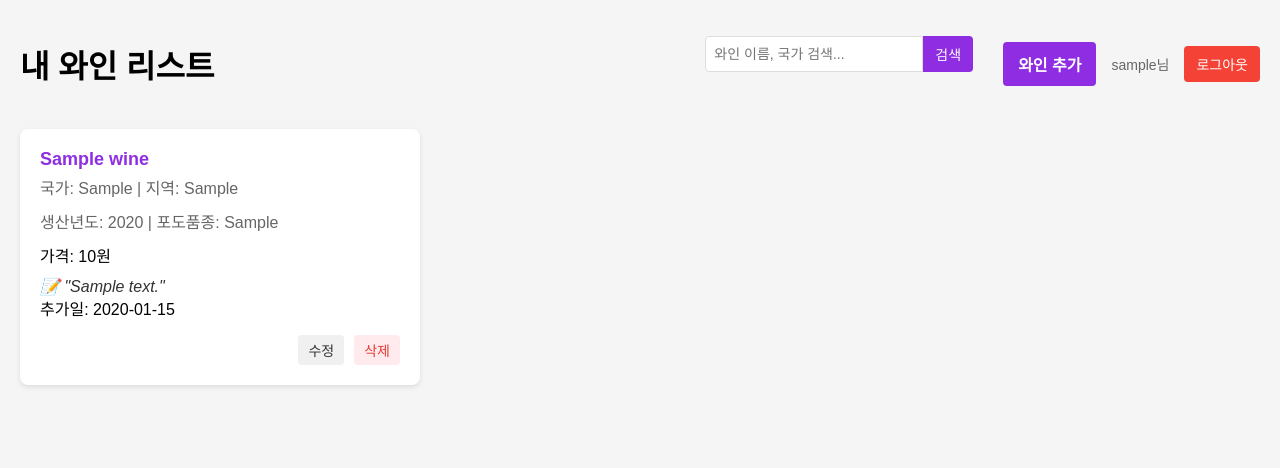
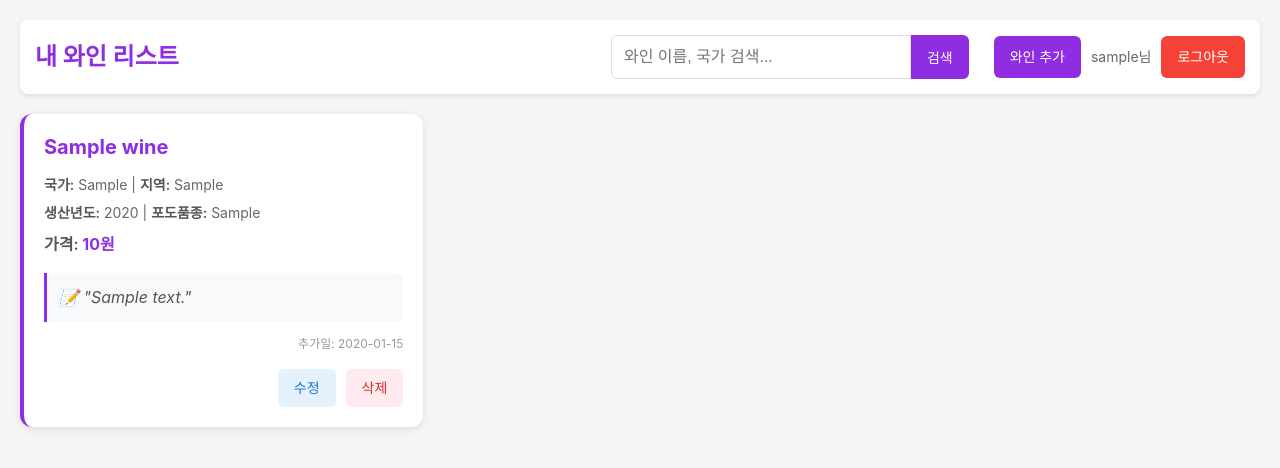
Before and after one commit to april2901/wine_project, a Flask app: page / in a window 1280 px wide. Shown: the top 468 px of the page. Run offline with Flask 3, Linux system fonts and the light colour scheme; the visitor is signed in with stand-in values (Sample User, id 1); tables that the repository leaves empty hold one stand-in row (values such as "Sample post").

Commit message:
css 전면 수정,여러환경

```diff
--- a/static/css/style.css
+++ b/static/css/style.css
@@ -1,101 +1,250 @@
-/* General Styles */
-body {
-    font-family: Arial, sans-serif;
-    margin: 0;
-    padding: 20px;
-    background-color: #f5f5f5;
+/* ===== RESET & BASE STYLES ===== */
+* {
+    box-sizing: border-box;
 }
 
-/* Header Styles */
+body {
+    font-family: -apple-system, BlinkMacSystemFont, 'Segoe UI', Roboto, Arial, sans-serif;
+    margin: 0;
+    padding: 10px;
+    background-color: #f5f5f5;
+    line-height: 1.6;
+}
+
+/* ===== HEADER STYLES ===== */
 .header {
     display: flex;
-    justify-content: space-between;
-    align-items: center;
+    flex-direction: column;
+    gap: 15px;
     margin-bottom: 20px;
+    background-color: white;
+    padding: 15px;
+    border-radius: 8px;
+    box-shadow: 0 2px 4px rgba(0,0,0,0.1);
 }
 
-.add-button {
+.header h1 {
+    margin: 0;
+    font-size: 24px;
+    color: #8e2de2;
+    text-align: center;
+}
+
+.header-right {
+    display: flex;
+    justify-content: center;
+    align-items: center;
+    gap: 10px;
+    flex-wrap: wrap;
+}
+
+.user-info {
+    color: #666;
+    font-size: 14px;
+    text-align: center;
+}
+
+/* ===== SEARCH STYLES ===== */
+.search-container {
+    width: 100%;
+    margin-bottom: 10px;
+}
+
+.search-form {
+    display: flex;
+    width: 100%;
+}
+
+.search-form input {
+    flex: 1;
+    padding: 12px;
+    border: 1px solid #ddd;
+    border-radius: 6px 0 0 6px;
+    font-size: 16px; /* iOS 줌 방지 */
+}
+
+.search-button {
+    padding: 12px 16px;
     background-color: #8e2de2;
     color: white;
-    padding: 10px 15px;
-    text-decoration: none;
-    border-radius: 4px;
-    font-weight: bold;
+    border: none;
+    border-radius: 0 6px 6px 0;
+    cursor: pointer;
+    font-size: 14px;
+    white-space: nowrap;
 }
 
-/* Wine Grid and Cards */
+.search-button:hover {
+    background-color: #7b29c7;
+}
+
+/* ===== BUTTON STYLES ===== */
+.add-button,
+.login-button,
+.logout-button,
+.back-button,
+.submit-button {
+    padding: 10px 16px;
+    border-radius: 6px;
+    text-decoration: none;
+    font-size: 14px;
+    text-align: center;
+    min-width: 80px;
+    border: none;
+    cursor: pointer;
+    font-weight: 500;
+    transition: background-color 0.2s ease;
+}
+
+.add-button,
+.login-button,
+.submit-button {
+    background-color: #8e2de2;
+    color: white;
+}
+
+.add-button:hover,
+.login-button:hover,
+.submit-button:hover {
+    background-color: #7b29c7;
+}
+
+.logout-button {
+    background-color: #f44336;
+    color: white;
+}
+
+.logout-button:hover {
+    background-color: #d32f2f;
+}
+
+.back-button,
+.cancel-link {
+    background-color: #f0f0f0;
+    color: #333;
+    text-decoration: none;
+    display: inline-block;
+}
+
+.back-button:hover,
+.cancel-link:hover {
+    background-color: #e0e0e0;
+}
+
+/* ===== WINE GRID & CARDS ===== */
 .wine-grid {
     display: grid;
-    grid-template-columns: repeat(auto-fill, minmax(300px, 1fr));
-    gap: 20px;
+    grid-template-columns: 1fr; /* 모바일에서는 1열 */
+    gap: 15px;
 }
 
 .wine-card {
     background-color: white;
-    border-radius: 8px;
-    box-shadow: 0 2px 5px rgba(0,0,0,0.1);
+    border-radius: 12px;
+    box-shadow: 0 2px 8px rgba(0,0,0,0.1);
     padding: 20px;
     position: relative;
+    border-left: 4px solid #8e2de2;
+    transition: transform 0.2s ease, box-shadow 0.2s ease;
+}
+
+.wine-card:hover {
+    transform: translateY(-2px);
+    box-shadow: 0 4px 12px rgba(0,0,0,0.15);
 }
 
 .wine-name {
-    font-size: 18px;
+    font-size: 20px;
     font-weight: bold;
-    margin-bottom: 5px;
+    margin-bottom: 12px;
     color: #8e2de2;
+    line-height: 1.3;
+}
+
+.wine-details {
+    margin: 15px 0;
 }
 
 .wine-info {
+    margin-bottom: 8px;
+    font-size: 14px;
+    line-height: 1.4;
     color: #666;
-    margin-bottom: 10px;
+}
+
+.info-label {
+    font-weight: 600;
+    color: #555;
+}
+
+.wine-price {
+    margin-top: 10px;
+    font-weight: bold;
+    color: #8e2de2;
+    font-size: 16px;
 }
 
 .wine-note {
-    color: #333;
-    margin-top: 10px;
+    margin-top: 15px;
+    padding: 12px;
+    background-color: #f8f9fa;
+    border-left: 3px solid #8e2de2;
     font-style: italic;
+    color: #555;
+    border-radius: 0 6px 6px 0;
 }
 
-/* Action Buttons */
+.wine-date {
+    margin-top: 12px;
+    font-size: 12px;
+    color: #999;
+    text-align: right;
+}
+
+/* ===== ACTION BUTTONS ===== */
 .actions {
     display: flex;
+    gap: 10px;
+    margin-top: 15px;
     justify-content: flex-end;
-    margin-top: 15px;
 }
 
-.edit-link, .delete-link {
-    padding: 5px 10px;
-    margin-left: 10px;
+.edit-link,
+.delete-link {
+    padding: 8px 16px;
+    border-radius: 6px;
     text-decoration: none;
-    border-radius: 4px;
     font-size: 14px;
+    font-weight: 500;
+    transition: background-color 0.2s ease;
 }
 
 .edit-link {
-    background-color: #f0f0f0;
-    color: #333;
+    background-color: #e3f2fd;
+    color: #1976d2;
+}
+
+.edit-link:hover {
+    background-color: #bbdefb;
 }
 
 .delete-link {
     background-color: #ffebee;
-    color: #e53935;
+    color: #d32f2f;
 }
 
-/* Empty State */
-.no-wines {
-    text-align: center;
-    color: #666;
-    padding: 40px;
+.delete-link:hover {
+    background-color: #ffcdd2;
 }
 
-/* Form Styles */
+/* ===== FORM STYLES ===== */
 .form-container {
     max-width: 600px;
     margin: 0 auto;
     background-color: white;
     padding: 30px;
-    border-radius: 8px;
-    box-shadow: 0 2px 5px rgba(0,0,0,0.1);
+    border-radius: 12px;
+    box-shadow: 0 2px 8px rgba(0,0,0,0.1);
 }
 
 .form-group {
@@ -104,178 +253,162 @@ body {
 
 .form-group label {
     display: block;
-    margin-bottom: 5px;
-    font-weight: bold;
+    margin-bottom: 8px;
+    font-weight: 600;
+    color: #333;
 }
 
 .form-group input,
 .form-group textarea {
     width: 100%;
-    padding: 10px;
+    padding: 12px;
     border: 1px solid #ddd;
-    border-radius: 4px;
+    border-radius: 6px;
     font-size: 16px;
+    transition: border-color 0.2s ease;
+}
+
+.form-group input:focus,
+.form-group textarea:focus {
+    outline: none;
+    border-color: #8e2de2;
+    box-shadow: 0 0 0 2px rgba(142, 45, 226, 0.1);
 }
 
 .form-group textarea {
     height: 100px;
+    resize: vertical;
 }
 
 .form-buttons {
     display: flex;
     justify-content: space-between;
+    align-items: center;
     margin-top: 30px;
+    gap: 15px;
 }
 
-.submit-button {
-    background-color: #8e2de2;
-    color: white;
-    border: none;
-    padding: 10px 20px;
-    border-radius: 4px;
-    cursor: pointer;
-    font-size: 16px;
-}
-
-.cancel-link {
-    color: #666;
-    text-decoration: none;
-    padding: 10px 20px;
-}
-
-/* static/css/style.css에 추가 */
-.search-container {
+/* ===== FLASH MESSAGES ===== */
+.flash-messages {
     margin-bottom: 20px;
 }
 
-.search-form {
-    display: flex;
-    max-width: 600px;
-    margin: 0 auto;
+.flash-success,
+.flash-error,
+.flash-info {
+    padding: 12px 16px;
+    border-radius: 6px;
+    margin-bottom: 10px;
+    font-size: 14px;
+    font-weight: 500;
 }
 
-.search-form input {
-    flex: 1;
-    padding: 10px;
-    border: 1px solid #ddd;
-    border-radius: 4px 0 0 4px;
-    font-size: 16px;
-}
-
-.search-button {
-    padding: 10px 15px;
-    background-color: #8e2de2;
-    color: white;
-    border: none;
-    border-radius: 0 4px 4px 0;
-    cursor: pointer;
-}
-
-.back-button {
-    margin-left: 10px;
-    background-color: #f0f0f0;
-    color: #333;
-    padding: 10px 15px;
-    text-decoration: none;
-    border-radius: 4px;
-}
-
-/* static/css/style.css에 추가 */
-.header {
-    display: flex;
-    justify-content: space-between;
-    align-items: center;
-    margin-bottom: 20px;
-}
-
-.header-right {
-    display: flex;
-    align-items: center;
-    gap: 15px;
-}
-
-.user-info {
-    color: #666;
-    font-size: 14px;
-}
-
-.logout-button {
-    background-color: #f44336;
-    color: white;
-    padding: 8px 12px;
-    text-decoration: none;
-    border-radius: 4px;
-    font-size: 14px;
-}
-
-.flash-messages {
-    margin-bottom: 20px;
+.flash-success {
+    background-color: #e8f5e8;
+    color: #2e7d32;
+    border-left: 4px solid #4caf50;
 }
 
 .flash-error {
     background-color: #ffebee;
     color: #c62828;
-    padding: 10px;
-    border-radius: 4px;
-    margin-bottom: 10px;
-}
-
-.flash-success {
-    background-color: #e8f5e8;
-    color: #2e7d32;
-    padding: 10px;
-    border-radius: 4px;
-    margin-bottom: 10px;
+    border-left: 4px solid #f44336;
 }
 
 .flash-info {
     background-color: #e3f2fd;
     color: #1565c0;
-    padding: 10px;
-    border-radius: 4px;
-    margin-bottom: 10px;
-}
-/* static/css/style.css에 추가 */
-.login-button {
-    background-color: #8e2de2;
-    color: white;
-    padding: 8px 12px;
-    text-decoration: none;
-    border-radius: 4px;
-    font-size: 14px;
+    border-left: 4px solid #2196f3;
 }
 
-.search-container {
-    margin-right: 15px;
+/* ===== EMPTY STATE ===== */
+.no-wines {
+    text-align: center;
+    color: #666;
+    padding: 60px 20px;
+    background-color: white;
+    border-radius: 12px;
+    box-shadow: 0 2px 4px rgba(0,0,0,0.1);
 }
 
-.search-form {
-    display: flex;
+.no-wines h3 {
+    margin-bottom: 10px;
+    color: #8e2de2;
 }
 
-.search-form input {
-    padding: 8px;
-    border: 1px solid #ddd;
-    border-radius: 4px 0 0 4px;
-    font-size: 14px;
-    width: 200px;
+/* ===== RESPONSIVE DESIGN ===== */
+
+/* 태블릿 이상 (768px+) */
+@media (min-width: 768px) {
+    body {
+        padding: 20px;
+    }
+
+    .header {
+        flex-direction: row;
+        justify-content: space-between;
+        align-items: center;
+    }
+
+    .header h1 {
+        text-align: left;
+    }
+
+    .header-right {
+        justify-content: flex-end;
+    }
+
+    .search-container {
+        width: auto;
+        margin-bottom: 0;
+        margin-right: 15px;
+    }
+
+    .search-form input {
+        width: 250px;
+    }
+
+    .wine-grid {
+        grid-template-columns: repeat(2, 1fr);
+    }
+
+    .form-buttons {
+        flex-direction: row;
+    }
 }
 
-.search-button {
-    padding: 8px 12px;
-    background-color: #8e2de2;
-    color: white;
-    border: none;
-    border-radius: 0 4px 4px 0;
-    cursor: pointer;
-    font-size: 14px;
+/* 데스크톱 (1024px+) */
+@media (min-width: 1024px) {
+    .wine-grid {
+        grid-template-columns: repeat(3, 1fr);
+    }
+
+    .search-form input {
+        width: 300px;
+    }
 }
 
-.back-button {
-    background-color: #f0f0f0;
-    color: #333;
-    padding: 8px 12px;
-    text-decoration: none;
-    border-radius: 4px;
-    font-size: 14px;
+/* 큰 화면 (1400px+) */
+@media (min-width: 1400px) {
+    .wine-grid {
+        grid-template-columns: repeat(4, 1fr);
+    }
 }
+
+/* 모바일에서 폼 버튼 세로 배치 */
+@media (max-width: 767px) {
+    .form-buttons {
+        flex-direction: column;
+        gap: 10px;
+    }
+
+    .submit-button,
+    .cancel-link {
+        width: 100%;
+        text-align: center;
+    }
+
+    .actions {
+        justify-content: center;
+    }
+}
```
